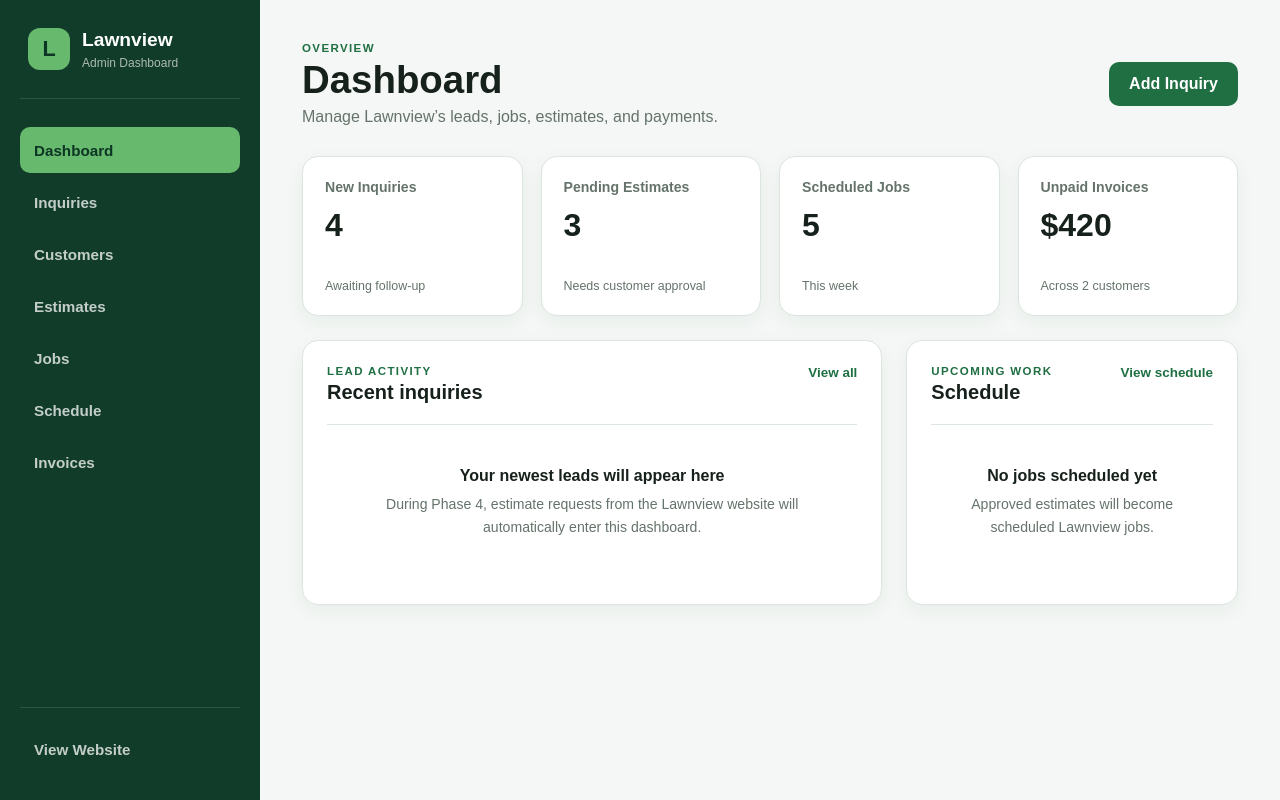
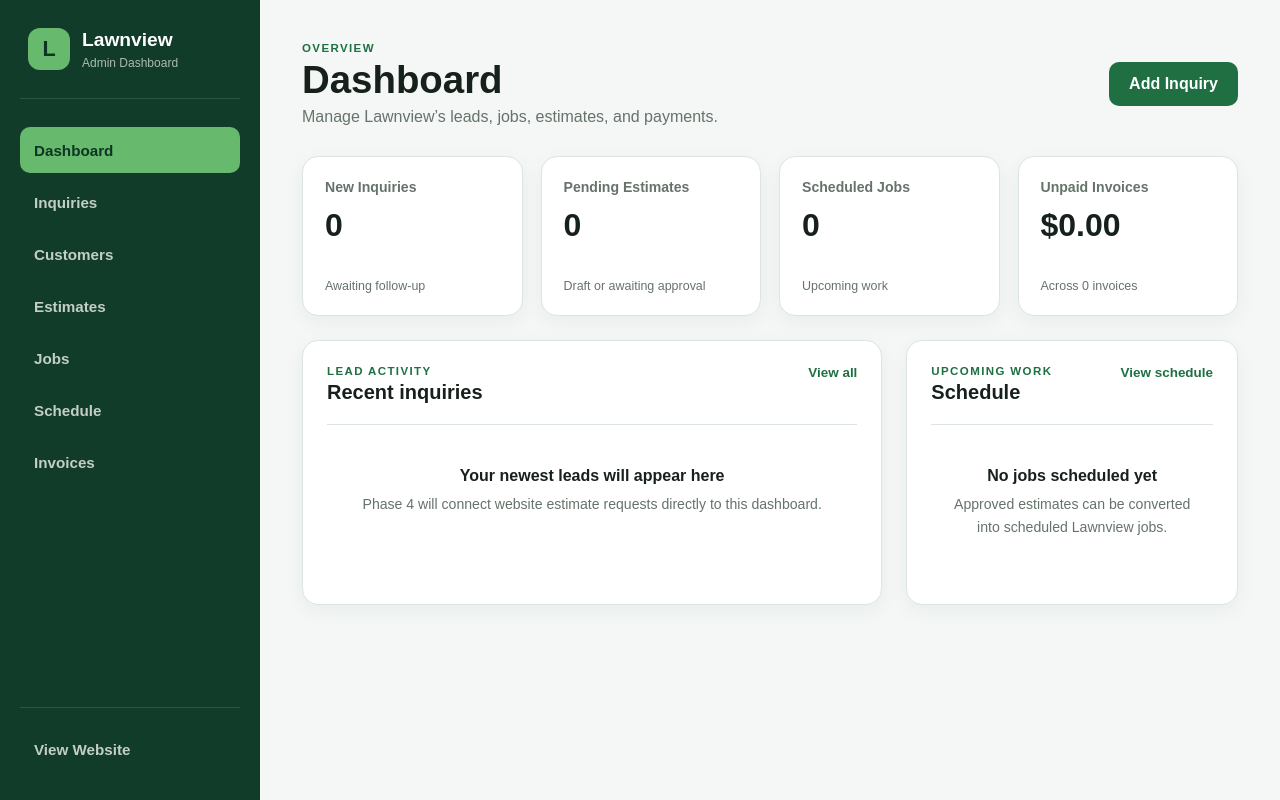
Before and after one commit to johnnyg558755-pixel/lawnview-landscaping, a React (Vite) app: page /admin in a window 1280 px wide. Built offline with nearby package versions, Linux system fonts and the light colour scheme.

Commit message:
Connect admin dashboard to saved business data

```diff
--- a/src/admin/AdminLayout.css
+++ b/src/admin/AdminLayout.css
@@ -1075,3 +1075,57 @@
     min-width: 1050px;
   }
 }
+
+.admin-dashboard-list {
+  display: grid;
+}
+
+.admin-dashboard-list-item {
+  display: flex;
+  align-items: center;
+  justify-content: space-between;
+  gap: 24px;
+  padding: 22px 30px;
+  border-top: 1px solid var(--admin-border);
+}
+
+.admin-dashboard-list-item:first-child {
+  border-top: 0;
+}
+
+.admin-dashboard-list-item > div:first-child {
+  display: grid;
+  gap: 5px;
+}
+
+.admin-dashboard-list-item strong {
+  color: var(--admin-text);
+}
+
+.admin-dashboard-list-item span,
+.admin-dashboard-list-item small {
+  color: var(--admin-muted);
+}
+
+.admin-dashboard-list-meta {
+  display: grid;
+  justify-items: end;
+  gap: 6px;
+  text-align: right;
+}
+
+.admin-dashboard-list-meta .admin-status {
+  color: inherit;
+}
+
+@media (max-width: 700px) {
+  .admin-dashboard-list-item {
+    align-items: flex-start;
+    padding: 20px;
+  }
+
+  .admin-dashboard-list-meta {
+    justify-items: start;
+    text-align: left;
+  }
+}
--- a/src/admin/pages/AdminDashboardPage.jsx
+++ b/src/admin/pages/AdminDashboardPage.jsx
@@ -1,6 +1,132 @@
+import { useMemo } from "react";
 import { Helmet } from "react-helmet-async";
+import { Link, useNavigate } from "react-router-dom";
+
+const INQUIRIES_STORAGE_KEY = "lawnview-admin-inquiries";
+const ESTIMATES_STORAGE_KEY = "lawnview-admin-estimates";
+const JOBS_STORAGE_KEY = "lawnview-admin-jobs";
+const INVOICES_STORAGE_KEY = "lawnview-admin-invoices";
+
+function readStorage(key) {
+  try {
+    const storedData = localStorage.getItem(key);
+    return storedData ? JSON.parse(storedData) : [];
+  } catch {
+    return [];
+  }
+}
+
+function formatCurrency(amount) {
+  return new Intl.NumberFormat("en-US", {
+    style: "currency",
+    currency: "USD",
+  }).format(Number(amount) || 0);
+}
+
+function getJobDate(job) {
+  return (
+    job.appointmentDateValue ||
+    job.dateValue ||
+    job.appointmentDate ||
+    job.date ||
+    ""
+  );
+}
+
+function getJobTime(job) {
+  return job.appointmentTime || job.time || "";
+}
+
+function formatJobDate(value) {
+  if (!value) return "Date not set";
+
+  const date = new Date(
+    value.includes("T") ? value : `${value}T12:00:00`,
+  );
+
+  if (Number.isNaN(date.getTime())) {
+    return value;
+  }
+
+  return date.toLocaleDateString("en-US", {
+    month: "short",
+    day: "numeric",
+    year: "numeric",
+  });
+}
+
+function formatJobTime(value) {
+  if (!value) return "Time not set";
+
+  if (value.includes("AM") || value.includes("PM")) {
+    return value;
+  }
+
+  const [hours, minutes] = value.split(":");
+  const date = new Date();
+  date.setHours(Number(hours), Number(minutes), 0, 0);
+
+  return date.toLocaleTimeString("en-US", {
+    hour: "numeric",
+    minute: "2-digit",
+  });
+}
+
+function getInvoiceStatus(invoice) {
+  const today = new Date().toISOString().split("T")[0];
+
+  if (
+    invoice.status === "Unpaid" &&
+    invoice.dueValue &&
+    invoice.dueValue < today
+  ) {
+    return "Overdue";
+  }
+
+  return invoice.status;
+}
 
 function AdminDashboardPage() {
+  const navigate = useNavigate();
+
+  const inquiries = readStorage(INQUIRIES_STORAGE_KEY);
+  const estimates = readStorage(ESTIMATES_STORAGE_KEY);
+  const jobs = readStorage(JOBS_STORAGE_KEY);
+  const invoices = readStorage(INVOICES_STORAGE_KEY);
+
+  const newInquiries = inquiries.filter(
+    (inquiry) => inquiry.status === "New",
+  );
+
+  const pendingEstimates = estimates.filter((estimate) =>
+    ["Draft", "Sent"].includes(estimate.status),
+  );
+
+  const scheduledJobs = useMemo(
+    () =>
+      jobs
+        .filter((job) => job.status === "Scheduled")
+        .sort((firstJob, secondJob) => {
+          const firstDate = new Date(getJobDate(firstJob)).getTime();
+          const secondDate = new Date(getJobDate(secondJob)).getTime();
+
+          return firstDate - secondDate;
+        }),
+    [jobs],
+  );
+
+  const outstandingInvoices = invoices.filter((invoice) =>
+    ["Unpaid", "Overdue"].includes(getInvoiceStatus(invoice)),
+  );
+
+  const outstandingTotal = outstandingInvoices.reduce(
+    (total, invoice) => total + Number(invoice.amount),
+    0,
+  );
+
+  const recentInquiries = inquiries.slice(0, 3);
+  const upcomingJobs = scheduledJobs.slice(0, 3);
+
   return (
     <>
       <Helmet>
@@ -14,7 +140,11 @@ function AdminDashboardPage() {
           <p>Manage Lawnview’s leads, jobs, estimates, and payments.</p>
         </div>
 
-        <button className="admin-primary-button" type="button">
+        <button
+          className="admin-primary-button"
+          type="button"
+          onClick={() => navigate("/admin/inquiries")}
+        >
           Add Inquiry
         </button>
       </header>
@@ -22,26 +152,31 @@ function AdminDashboardPage() {
       <section className="admin-metrics" aria-label="Business overview">
         <article className="admin-metric-card">
           <p>New Inquiries</p>
-          <strong>4</strong>
+          <strong>{newInquiries.length}</strong>
           <span>Awaiting follow-up</span>
         </article>
 
         <article className="admin-metric-card">
           <p>Pending Estimates</p>
-          <strong>3</strong>
-          <span>Needs customer approval</span>
+          <strong>{pendingEstimates.length}</strong>
+          <span>Draft or awaiting approval</span>
         </article>
 
         <article className="admin-metric-card">
           <p>Scheduled Jobs</p>
-          <strong>5</strong>
-          <span>This week</span>
+          <strong>{scheduledJobs.length}</strong>
+          <span>Upcoming work</span>
         </article>
 
         <article className="admin-metric-card">
           <p>Unpaid Invoices</p>
-          <strong>$420</strong>
-          <span>Across 2 customers</span>
+          <strong>{formatCurrency(outstandingTotal)}</strong>
+          <span>
+            Across {outstandingInvoices.length}{" "}
+            {outstandingInvoices.length === 1
+              ? "invoice"
+              : "invoices"}
+          </span>
         </article>
       </section>
 
@@ -53,16 +188,55 @@ function AdminDashboardPage() {
               <h3>Recent inquiries</h3>
             </div>
 
-            <a href="/admin/inquiries">View all</a>
+            <Link to="/admin/inquiries">View all</Link>
           </div>
 
+          {recentInquiries.length > 0 ? (
+            <div className="admin-dashboard-list">
+              {recentInquiries.map((inquiry) => (
+                <div
+                  className="admin-dashboard-list-item"
+                  key={inquiry.id}
+                >
+                  <div>
+                    <strong>
+                      {inquiry.name ||
+                        inquiry.customer ||
+                        "Unnamed lead"}
+                    </strong>
+
+                    <span>
+                      {inquiry.service || "Service not selected"}
+                    </span>
+                  </div>
+
+                  <div className="admin-dashboard-list-meta">
+                    <span
+                      className={`admin-status admin-status-${inquiry.status
+                        .toLowerCase()
+                        .replaceAll(" ", "-")}`}
+                    >
+                      {inquiry.status}
+                    </span>
+
+                    <small>
+                      {inquiry.received ||
+                        inquiry.date ||
+                        inquiry.id}
+                    </small>
+                  </div>
+                </div>
+              ))}
+            </div>
+          ) : (
             <div className="admin-empty-state">
               <h4>Your newest leads will appear here</h4>
               <p>
-              During Phase 4, estimate requests from the Lawnview website will
-              automatically enter this dashboard.
+                Phase 4 will connect website estimate requests directly
+                to this dashboard.
               </p>
             </div>
+          )}
         </article>
 
         <article className="admin-panel">
@@ -72,13 +246,40 @@ function AdminDashboardPage() {
               <h3>Schedule</h3>
             </div>
 
-            <a href="/admin/schedule">View schedule</a>
+            <Link to="/admin/schedule">View schedule</Link>
           </div>
 
+          {upcomingJobs.length > 0 ? (
+            <div className="admin-dashboard-list">
+              {upcomingJobs.map((job) => (
+                <div
+                  className="admin-dashboard-list-item"
+                  key={job.id}
+                >
+                  <div>
+                    <strong>
+                      {job.customer || job.name || "Customer"}
+                    </strong>
+
+                    <span>{job.service}</span>
+                  </div>
+
+                  <div className="admin-dashboard-list-meta">
+                    <strong>{formatJobDate(getJobDate(job))}</strong>
+                    <small>{formatJobTime(getJobTime(job))}</small>
+                  </div>
+                </div>
+              ))}
+            </div>
+          ) : (
             <div className="admin-empty-state">
               <h4>No jobs scheduled yet</h4>
-            <p>Approved estimates will become scheduled Lawnview jobs.</p>
+              <p>
+                Approved estimates can be converted into scheduled
+                Lawnview jobs.
+              </p>
             </div>
+          )}
         </article>
       </section>
     </>
```
Lines whose indentation alone changed are shown as unchanged.
